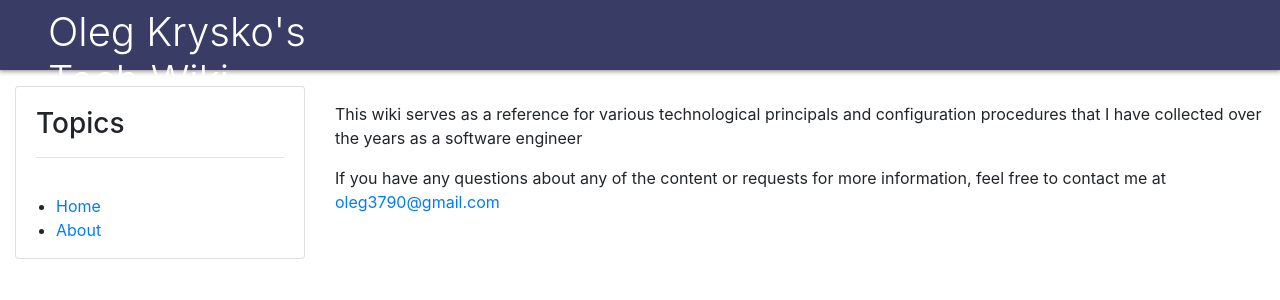
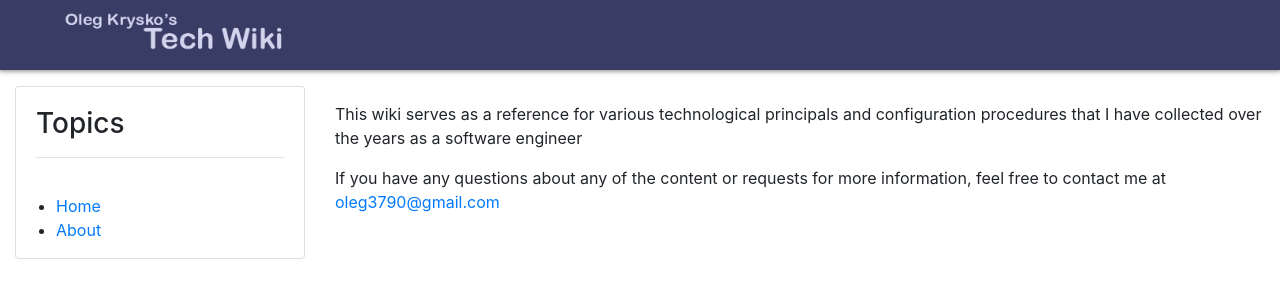
Before and after one commit to oleg3790/wiki, a React (Create React App) app in the folder wiki/: page /#/ in a window 1280 px wide. Shown: the top 300 px of the page. Built offline with nearby package versions, Linux system fonts and the light colour scheme.

Commit message:
Logo styling

```diff
--- a/wiki/src/Layout.tsx
+++ b/wiki/src/Layout.tsx
@@ -1,13 +1,14 @@
 import React from 'react';
 import { Container, Row, Col } from 'react-bootstrap';
 import NavigationCard from './NavigationCard';
+import logo from './images/logo.png';
 
 export default function Layout(props: any) {
     return (
         <Container fluid={true}>
             <Row id="main-banner">
-                <Col xl={{ span: 3 }} className="p-2 pl-5">
-                    <h1 id="main-title">Oleg Krysko's Tech Wiki</h1>
+                <Col xl={{ span: 3 }} className="p-1 pl-5">
+                    <img src={logo} width="240px" height="55px"/>
                 </Col>
             </Row>
             <Row>
```
Also changed, not shown: wiki/src/images/logo.png (added), 1 other file (tests, documents, lock files or other folders).
